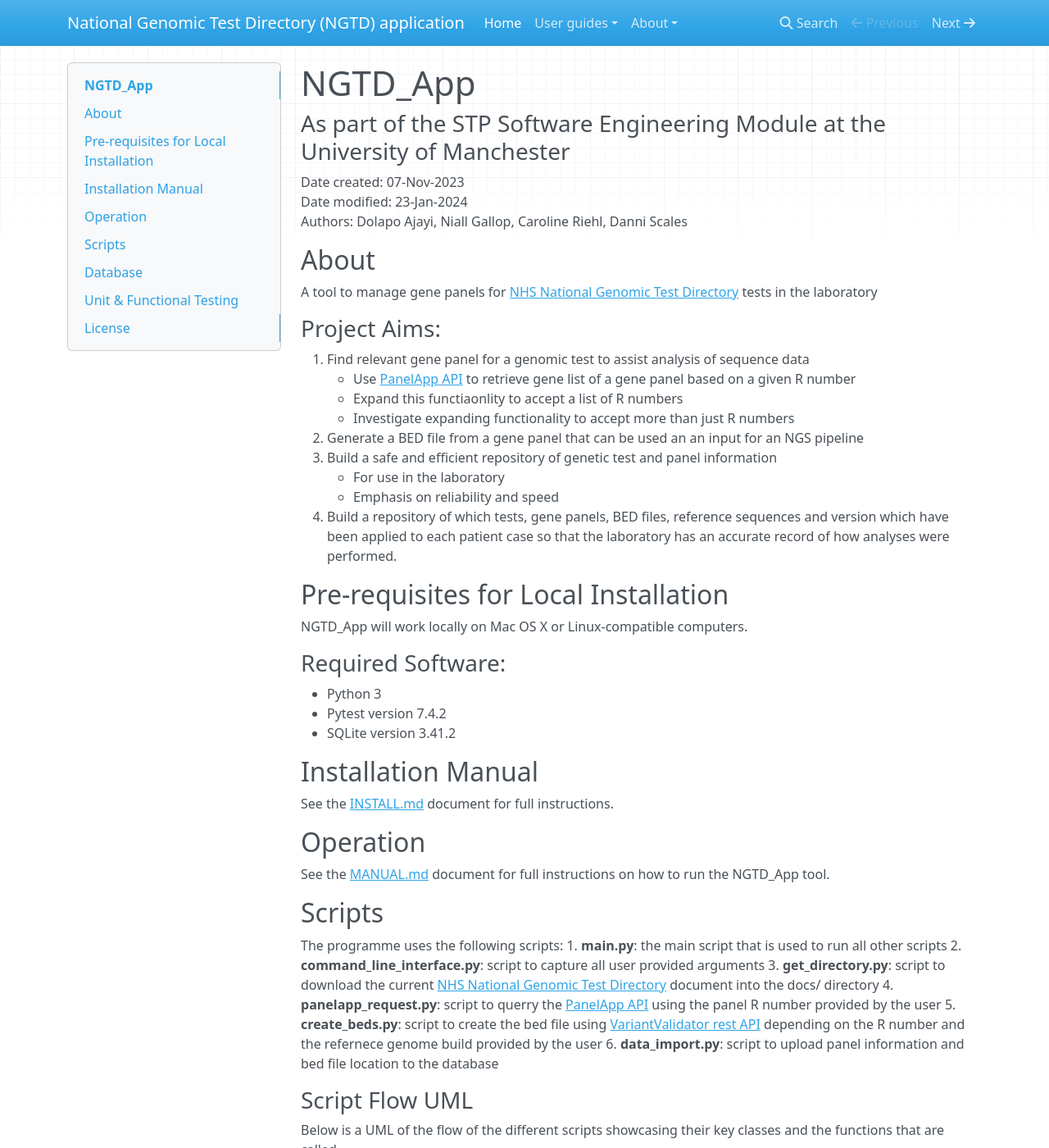
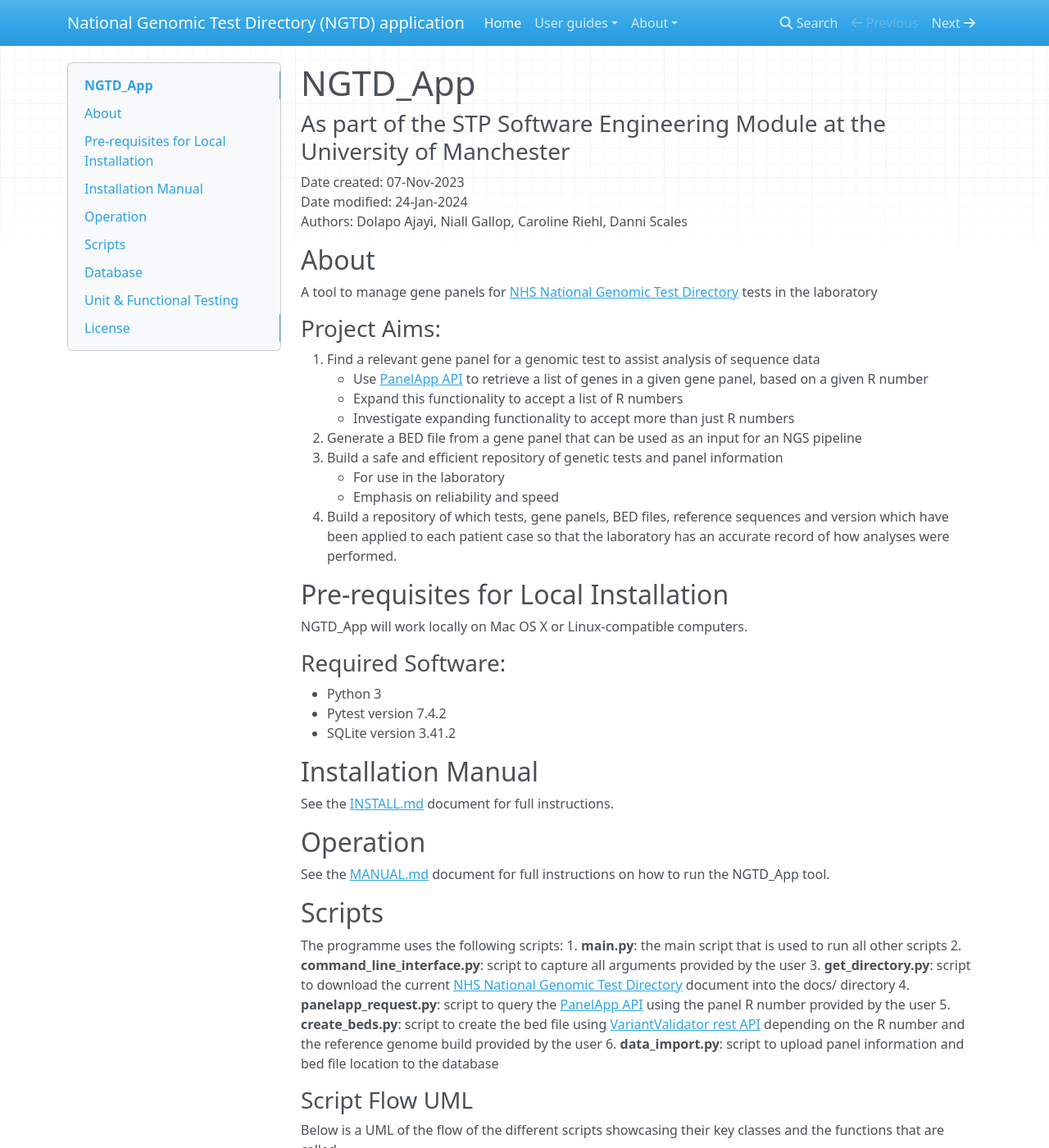
Before and after one commit to STP-Software-Engineers-2022/NGTD_App, an MkDocs documentation site: the page built from docs/README.md, in a window 1280 px wide and 1400 px high. Shown: the whole window at 82% size. Built offline with MkDocs 1.6.1, drawn with Linux system fonts in a browser that asks for light colours; nearby versions of some CDN libraries; some of the changed text lies outside the part shown.

Commit message:
Corrected minor spelling mistakes in MANUAL.md, README.md and mkdocs.yml

```diff
--- a/docs/README.md
+++ b/docs/README.md
@@ -1,19 +1,19 @@
 # NGTD_App
 ### As part of the STP Software Engineering Module at the University of Manchester
 Date created: 07-Nov-2023
-Date modified: 23-Jan-2024
+Date modified: 24-Jan-2024
 Authors: Dolapo Ajayi, Niall Gallop, Caroline Riehl, Danni Scales
 
 ## About
 A tool to manage gene panels for [NHS National Genomic Test Directory](https://www.england.nhs.uk/publication/national-genomic-test-directories/) tests in the laboratory
 
 ### Project Aims:
-1. Find relevant gene panel for a genomic test to assist analysis of sequence data
-    - Use [PanelApp API](https://panelapp.genomicsengland.co.uk/api/docs/) to retrieve gene list of a gene panel based on a given R number
-    - Expand this functiaonlity to accept a list of R numbers
+1. Find a relevant gene panel for a genomic test to assist analysis of sequence data
+    - Use [PanelApp API](https://panelapp.genomicsengland.co.uk/api/docs/) to retrieve a list of genes in a given gene panel, based on a given R number
+    - Expand this functionality to accept a list of R numbers
     - Investigate expanding functionality to accept more than just R numbers
-2. Generate a BED file from a gene panel that can be used an an input for an NGS pipeline
-3. Build a safe and efficient repository of genetic test and panel information
+2. Generate a BED file from a gene panel that can be used as an input for an NGS pipeline
+3. Build a safe and efficient repository of genetic tests and panel information
     - For use in the laboratory
     - Emphasis on reliability and speed
 4. Build a repository of which tests, gene panels, BED files, reference sequences and version which have been applied to each patient case so that the laboratory has an accurate record of how analyses were performed.
@@ -35,10 +35,10 @@
 ## Scripts
 The programme uses the following scripts:
 1. **main.py**: the main script that is used to run all other scripts
-2. **command_line_interface.py**: script to capture all user provided arguments
+2. **command_line_interface.py**: script to capture all arguments provided by the user
 3. **get_directory.py**: script to download the current [NHS National Genomic Test Directory](https://www.england.nhs.uk/publication/national-genomic-test-directories/) document into the docs/ directory
-4. **panelapp_request.py**: script to querry the [PanelApp API](https://panelapp.genomicsengland.co.uk/api/docs/) using the panel R number provided by the user
-5. **create_beds.py**: script to create the bed file using [VariantValidator rest API](https://rest.variantvalidator.org) depending on the R number and the refernece genome build provided by the user
+4. **panelapp_request.py**: script to query the [PanelApp API](https://panelapp.genomicsengland.co.uk/api/docs/) using the panel R number provided by the user
+5. **create_beds.py**: script to create the bed file using [VariantValidator rest API](https://rest.variantvalidator.org) depending on the R number and the reference genome build provided by the user
 6. **data_import.py**: script to upload panel information and bed file location to the database
 
 
@@ -60,6 +60,7 @@
 
 ## Unit & Functional Testing
 Unit and functional tests have been developed for the following scripts:
+
 | Script | Test file |
 |--------|-----------|
 | main.py | main_test.py|
@@ -68,7 +69,7 @@
 | data_import.py | data_import_test.py |
 | panelapp_requests.py | panelapp_requests_test.py |
 
-Additionally, a `conftest.py` file was created to hold the fixture for `data_import_test.py`. Scripts `database.py`, `logger.py`, and `get_directory.py` do not yet have unit and functional tests ; this was raised under issue XXXXX.
+Additionally, a `conftest.py` file was created to hold the fixture for `data_import_test.py`. Scripts `database.py`, `logger.py`, and `get_directory.py` do not yet have unit and functional tests; this was raised under issue XXXXX.
 
 Tests can be run automatically when running the `pytest` command from the NGTD_App directory.
 1. Move to NGTD_App directory
--- a/mkdocs.yml
+++ b/mkdocs.yml
@@ -5,4 +5,4 @@
     - 'Installation': 'INSTALL.md'
     - 'Manual': 'MANUAL.md'
   - About:
-    - 'License': 'LICENCE.md'
+    - 'License': 'LICENSE.md'
```
Also changed, not shown: docs/MANUAL.md (+10 -10 lines).
